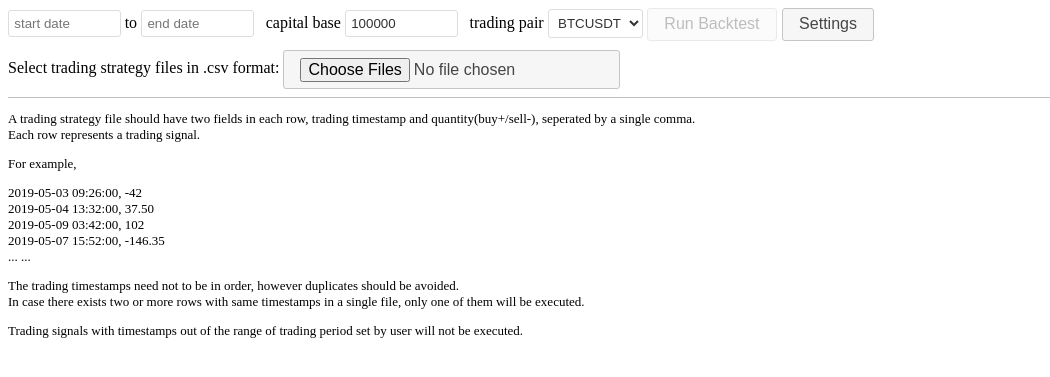
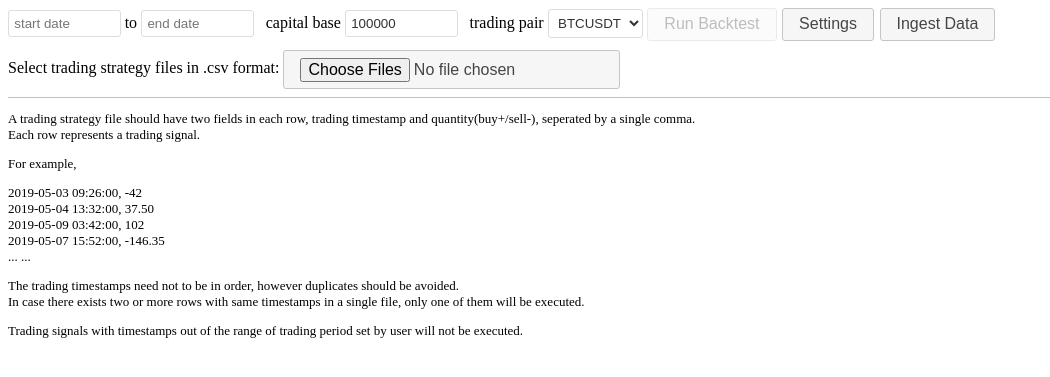
Before and after one commit to MarikoKujo/Crypto-Back-testing-Platform, a Django app: page /testapp/ in a window 1280 px wide. Shown: the top 377 px of the page, without its empty margins (0-1050 px from the left). Run offline with Django 3.2, Linux system fonts and the light colour scheme; parts of the project's set-up code (start-up, migrations or seed data) failed here and were passed over; some libraries are stand-ins or nearby versions.

Commit message:
Added button and textinfo on index page for data ingestion

```diff
--- a/backtester/testapp/static/testapp/js/setparam.js
+++ b/backtester/testapp/static/testapp/js/setparam.js
@@ -152,6 +152,35 @@ $( function() {
   });
 } );
 
+// Data ingestion button
+$( function() {
+  var ingbutton = $( "#ingest" );
+  var inginfo = $( "#ingestinfo" );
+  ingbutton.button().on( "click", function() {
+    // disable buttons
+    ingbutton.button("option", "disabled", true);
+    $( "#submitparams ").prop("disabled", "true");
+    inginfo.attr("style", "color:black;");
+    inginfo.html("Ingesting data... Please do not close the page");
+
+    url = ingbutton.attr("data-url");
+    // send get request to target url
+    $.get(url, function(data) {
+      // set info label text color
+      if (data.indexOf("Error") !== -1) {  // "Error" in response
+        inginfo.attr("style", "color:red;");
+      } else {
+        inginfo.attr("style", "color:green;");
+      }
+      // set info label content
+      inginfo.html(data);
+      // enable buttons
+      ingbutton.button("option", "disabled", false);
+      $( "#submitparams ").removeAttr('disabled');
+    });
+  });
+});
+
 // Make input file and submit buttons in jQuery button style
 $( function() {
   $( "input[type=submit], input[type=file]" ).button();
--- a/backtester/testapp/templates/testapp/index.html
+++ b/backtester/testapp/templates/testapp/index.html
@@ -45,9 +45,12 @@
         <input type="text" style="display:none;" name="comm" id="comm" value="pershare" />
         <input type="text" style="display:none;" name="commamount" id="commamount" value="0.1" />
         <button type="button" id="settings">Settings</button>
+        <button type="button" id="ingest" data-url="{% url 'testapp:ingest' %}">Ingest Data</button>
         <br>
         <label id="infolabel" for="strategies">Select trading strategy files in .csv format:</label>
         <input type="file" id="strategies" name="strategies" accept=".csv" multiple />
+        <br>
+        <label id="ingestinfo"> </label>
     </form>
 
     <hr>
--- a/backtester/testapp/views.py
+++ b/backtester/testapp/views.py
@@ -119,7 +119,7 @@ def ingest(request):
 		# remove possible line break char
 		starttime = starttime[:len('YYYY-MM-DD HH:MM:SS')]
 	except:
-		# retrieve latest ingest date from GCS
+		# retrieve latest ingest time from GCS
 		try:
 			bucket = client.get_bucket(GS_ASSETS_BUCKET_NAME)
 			fblob = bucket.get_blob(record_name)
@@ -136,21 +136,26 @@ def ingest(request):
 			starttime = (datetime.utcnow().date()-timedelta(days=1)).strftime('%Y-%m-%d')
 			starttime = starttime+' 00:20:00'
 
-	# time of now, UTC
+	# get and ingest data from starttime to endtime
 	starttimestamp = datetime.strptime(starttime, '%Y-%m-%d %H:%M:%S')
-	endtimestamp = datetime.utcnow()
+	endtimestamp = datetime.utcnow()  # actual time
 	endtime = endtimestamp.date().strftime('%Y-%m-%d')+' 00:20:00'
 
-	# cron job manually triggered by user: retrieve data and ingest
+	# last ingestion was less than 1 day ago
 	if endtimestamp - starttimestamp < timedelta(days=1):
 		# check if there is ingestion, if yes, return
 		if check_not_empty(bname):
-			return HttpResponse('Ingestions already up to date')
+			return HttpResponse('Data is already up to date')
 
 		# if no, check if there are asset files, if no, download them
 		download_list = [asset for asset in assets_list
 						if not os.path.isfile(arranged_path+asset+'.csv')]
-		bucket = client.get_bucket(GS_ASSETS_BUCKET_NAME)
+		try:
+			bucket = client.get_bucket(GS_ASSETS_BUCKET_NAME)
+		except:
+			logger.exception('Cannot get assets data bucket from Google Cloud Storage')
+			return HttpResponse('Error: Cannot get pricing data from Cloud Storage bucket '
+						+GS_ASSETS_BUCKET_NAME)
 		for symbol in download_list:
 			fblob = bucket.get_blob(symbol+'.csv')
 			fblob.download_to_filename(arranged_path+symbol+'.csv')
@@ -163,7 +168,8 @@ def ingest(request):
 			if stderr != "":
 				logger.warning(stderr)
 				# return HttpResponse(status=500)  # Internal Server Error, cannot ingest
-		return HttpResponse('Retrieved data from GCS and ingested.')
+				# return HttpResponse('Error: Cannot finish ingestion.')
+		return HttpResponse('Ingestion completed. Please refresh the page.')
 
 	# else: get new data and ingest
 	logger.info('Attempt to ingest data from '+starttime+' to '+endtime)
@@ -173,7 +179,9 @@ def ingest(request):
 		bucket = client.get_bucket(GS_CRAWLERDATA_BUCKET_NAME)
 	except:
 		logger.exception('Cannot get crawler data bucket from Google Cloud Storage')
-		return HttpResponse(status=502)  # Bad Gateway  # set to 500 to get notified
+		# return HttpResponse(status=502)  # Bad Gateway  # set to 500 to get notified
+		return HttpResponse('Error: Cannot get crawler data from Cloud Storage bucket '
+						+GS_CRAWLERDATA_BUCKET_NAME)
 	# get all possible prefixes of files collected between starttime and endtime
 	prefixes = get_prefixes(starttime, end=endtime)
 	aggr_names = []
@@ -198,11 +206,12 @@ def ingest(request):
 
 	os.chdir(cwd)
 
-	_, stderr = run_clean(bname, 'after', '2019-05-20')
-	if stderr is not None:
-		stderr = stderr.decode("utf-8")
-		if stderr != "":
-			logger.warning(stderr)
+	# # clean old data ingestion
+	# _, stderr = run_clean(bname, 'after', '2019-05-20')
+	# if stderr is not None:
+	# 	stderr = stderr.decode("utf-8")
+	# 	if stderr != "":
+	# 		logger.warning(stderr)
 
 	stdout,stderr = run_ingest(ingest_path, bname)
 	stdout = stdout.decode("utf-8")
@@ -211,7 +220,7 @@ def ingest(request):
 		stderr = stderr.decode("utf-8")
 		if stderr != "":
 			logger.warning(stderr)
-			# return HttpResponse(status=500)  # Internal Server Error, cannot ingest
+			# return HttpResponse('Error: Cannot finish ingestion.')
 
 	try:
 		with open(record_file,'w') as record:
@@ -246,7 +255,8 @@ def ingest(request):
 	# force the Garbage Collector to release unreferenced memory
 	gc.collect()
 
-	return HttpResponse(msg)
+	return HttpResponse('Ingestion completed. Please refresh the page.')
+
 
 
 def export(request):
```
